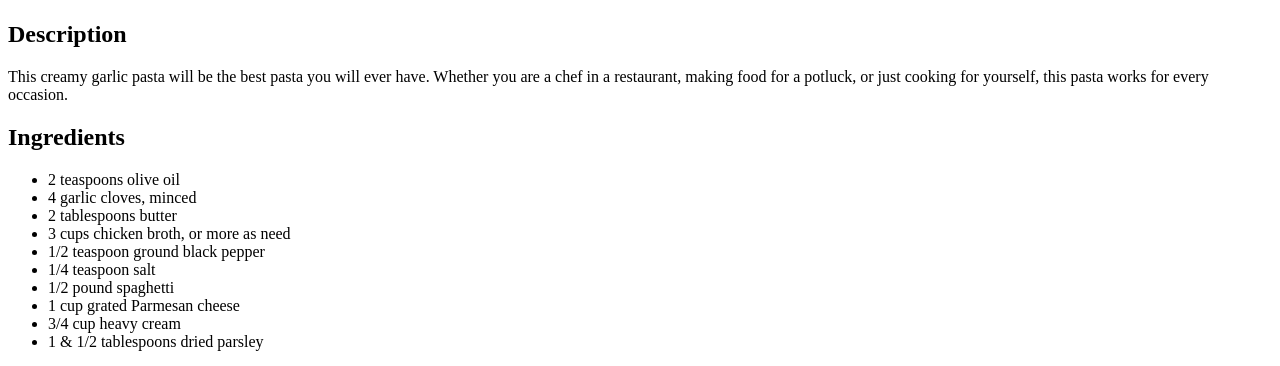
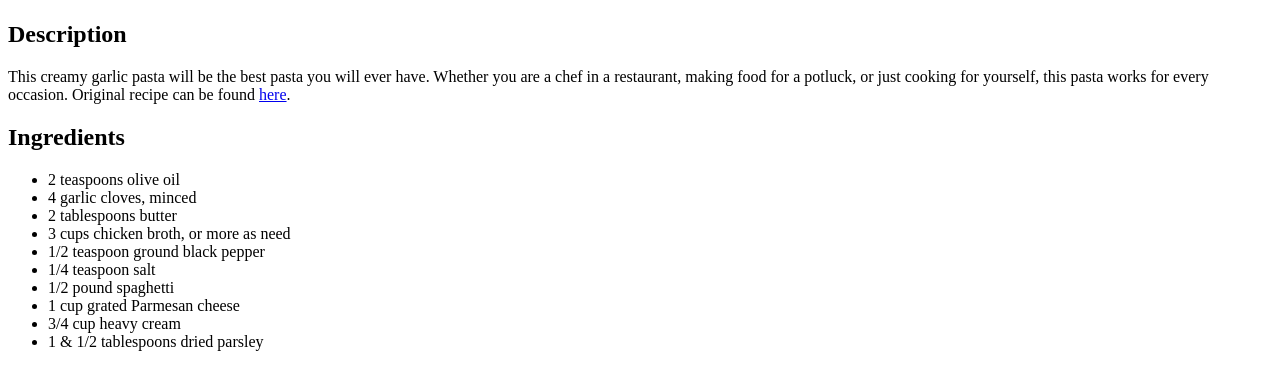
Before and after one commit to DanTranTheMagicMan/odin-recipes, a plain HTML site: page recipes/creamy-garlic-pasta.html in a window 1280 px wide. Shown: the part 434-800 px from the top of the page. Drawn offline with Linux system fonts and the light colour scheme.

Commit message:
Add original recipe link to creamy garlic pasta page

```diff
--- a/recipes/creamy-garlic-pasta.html
+++ b/recipes/creamy-garlic-pasta.html
@@ -11,7 +11,7 @@
         <!--Absolute link for image of creamy garlic pasta founded on allrecipes.com-->
 
         <h2>Description</h2>
-        <p>This creamy garlic pasta will be the best pasta you will ever have. Whether you are a chef in a restaurant, making food for a potluck, or just cooking for yourself, this pasta works for every occasion.</p>
+        <p>This creamy garlic pasta will be the best pasta you will ever have. Whether you are a chef in a restaurant, making food for a potluck, or just cooking for yourself, this pasta works for every occasion. Original recipe can be found <a href="https://www.allrecipes.com/recipe/269500/creamy-garlic-pasta/">here</a>.</p>
 
         <h2>Ingredients</h2>
         <ul>
```
